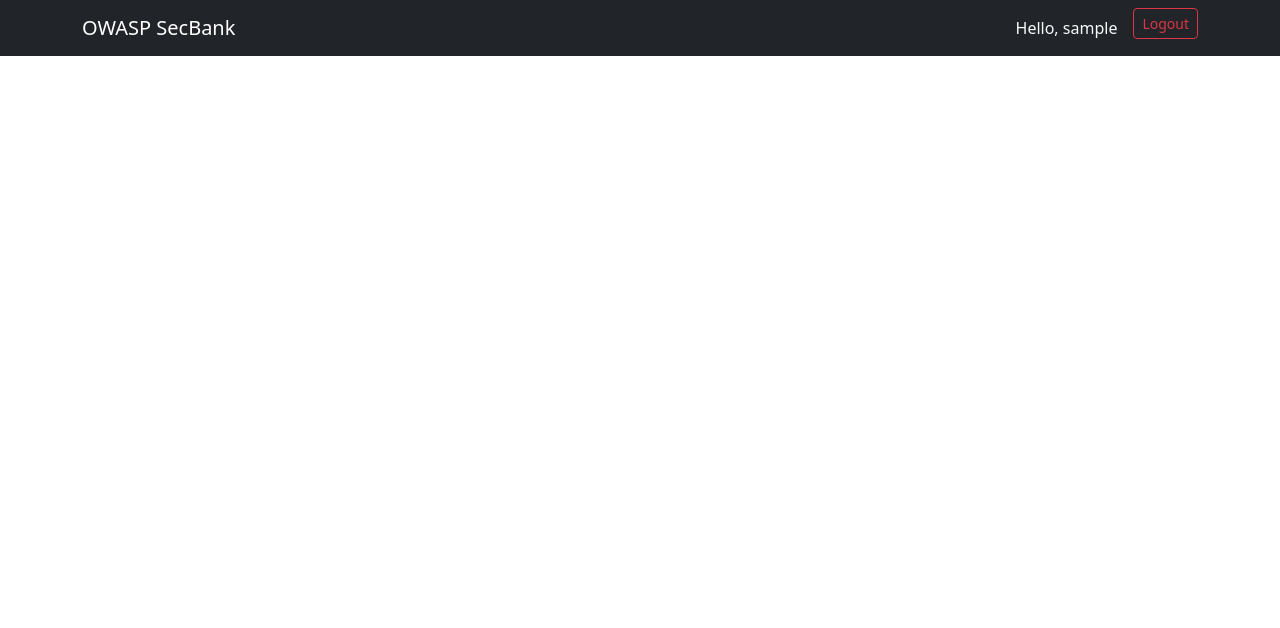
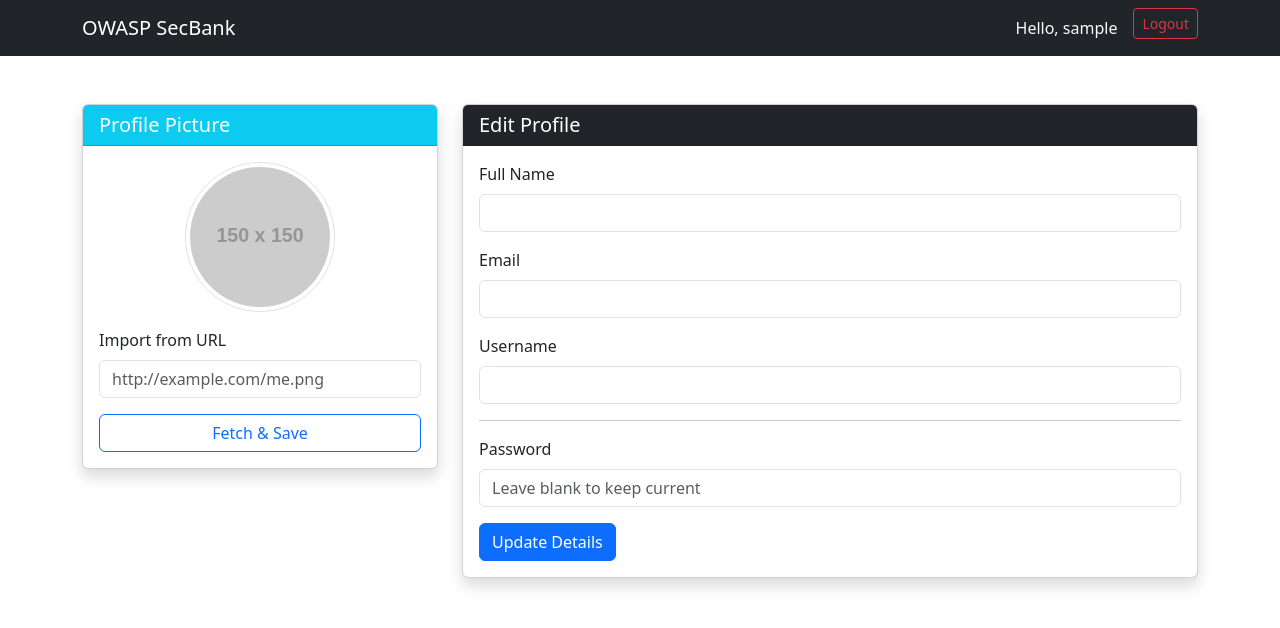
Before and after one commit to Zubs/owasp-sec-bank, a Vue app in the folder insecure/frontend/: page /profile in a window 1280 px wide. Shown: the top 628 px of the page. Built offline with nearby package versions, Linux system fonts and the light colour scheme; no server answers; sample sign-in values are in the browser's storage.

Commit message:
feat: ui: profile view and update

```diff
--- a/insecure/frontend/src/router/index.js
+++ b/insecure/frontend/src/router/index.js
@@ -3,6 +3,7 @@
 import RegisterView from '../views/RegisterView.vue'
 import DashboardView from '../views/DashboardView.vue'
 import TransferView from '../views/TransferView.vue'
+import ProfileView from '../views/ProfileView.vue';
 import { useAuthStore } from '../stores/authStore'
 
 const router = createRouter({
@@ -10,8 +11,24 @@
     routes: [
         { path: '/login', name: 'login', component: LoginView },
         { path: '/register', name: 'register', component: RegisterView },
-        { path: '/', name: 'dashboard', component: DashboardView, meta: { requiresAuth: true } },
-        { path: '/transfer', name: 'transfer', component: TransferView, meta: { requiresAuth: true } },
+        {
+            path: '/',
+            name: 'dashboard',
+            component: DashboardView,
+            meta: { requiresAuth: true }
+        },
+        {
+            path: '/transfer',
+            name: 'transfer',
+            component: TransferView,
+            meta: { requiresAuth: true }
+        },
+        {
+            path: '/profile',
+            name: 'profile',
+            component: ProfileView,
+            meta: { requiresAuth: true }
+        },
     ]
 })
 
--- a/insecure/frontend/src/views/ProfileView.vue
+++ b/insecure/frontend/src/views/ProfileView.vue
@@ -0,0 +1,170 @@
+<template>
+  <div class="container mt-5">
+    <div class="row">
+
+      <div class="col-md-4 mb-4">
+        <div class="card shadow">
+          <div class="card-header bg-info text-white">
+            <h5 class="mb-0">Profile Picture</h5>
+          </div>
+          <div class="card-body text-center">
+            <img :src="avatarUrl" class="rounded-circle img-thumbnail mb-3"
+                 style="width: 150px; height: 150px; object-fit: cover;" alt="Avatar">
+
+            <form @submit.prevent="handleAvatarUpload">
+              <div class="mb-3">
+                <label class="form-label text-start d-block">Import from URL</label>
+                <input v-model="avatarInput" type="text" class="form-control" placeholder="http://example.com/me.png"
+                       required>
+              </div>
+              <button type="submit" class="btn btn-outline-primary w-100" :disabled="loading">
+                {{ loading ? 'Fetching...' : 'Fetch & Save' }}
+              </button>
+            </form>
+
+            <div v-if="avatarMessage" class="alert mt-2 p-1"
+                 :class="avatarStatus === 'success' ? 'alert-success' : 'alert-danger'">
+              <small>{{ avatarMessage }}</small>
+            </div>
+
+            <div v-if="ssrfPreview" class="mt-3 text-start">
+              <label class="badge bg-danger">Server Response Preview:</label>
+              <pre class="bg-light border p-2 mt-1"
+                   style="max-height: 150px; overflow: auto; font-size: 0.75rem;">{{ ssrfPreview }}</pre>
+            </div>
+
+          </div>
+        </div>
+      </div>
+
+      <div class="col-md-8">
+        <div class="card shadow">
+          <div class="card-header bg-dark text-white">
+            <h5 class="mb-0">Edit Profile</h5>
+          </div>
+          <div class="card-body">
+
+            <div v-if="profileMessage" class="alert"
+                 :class="profileStatus === 'success' ? 'alert-success' : 'alert-danger'">
+              {{ profileMessage }}
+            </div>
+
+            <form @submit.prevent="handleUpdateProfile">
+              <div class="mb-3">
+                <label class="form-label">Full Name</label>
+                <input v-model="form.full_name" type="text" class="form-control">
+              </div>
+
+              <div class="mb-3">
+                <label class="form-label">Email</label>
+                <input v-model="form.email" type="email" class="form-control">
+              </div>
+
+              <div class="mb-3">
+                <label class="form-label">Username</label>
+                <input v-model="form.username" type="text" class="form-control">
+              </div>
+
+              <hr>
+
+              <div class="mb-3">
+                <label class="form-label">Password</label>
+                <input v-model="form.password" type="password" class="form-control"
+                       placeholder="Leave blank to keep current">
+              </div>
+
+              <button type="submit" class="btn btn-primary">Update Details</button>
+            </form>
+          </div>
+        </div>
+      </div>
+
+    </div>
+  </div>
+</template>
+
+<script setup>
+import { ref, reactive, onMounted } from 'vue';
+import axios from 'axios';
+import { useAuthStore } from '../stores/authStore';
+
+const authStore = useAuthStore();
+const loading = ref(false);
+
+// Avatar State
+const avatarUrl = ref('https://via.placeholder.com/150');
+const avatarInput = ref('');
+const avatarMessage = ref('');
+const avatarStatus = ref('');
+const ssrfPreview = ref('');
+
+// Profile State
+const form = reactive({
+  full_name: '',
+  email: '',
+  username: '',
+  password: ''
+});
+const profileMessage = ref('');
+const profileStatus = ref('');
+
+onMounted(async () => {
+  try {
+    const res = await axios.get(`/api/user/${authStore.user.user_id}`);
+    const u = res.data.user;
+
+    form.full_name = u.full_name;
+    form.email = u.email;
+    form.username = u.username;
+
+    const potentialAvatar = `/uploads/${authStore.user.user_id}.png`;
+    try {
+      await axios.head(potentialAvatar);
+      avatarUrl.value = potentialAvatar;
+    } catch (e) {
+      console.error(e);
+    }
+  } catch (error) {
+    console.error(error);
+  }
+});
+
+const handleAvatarUpload = async () => {
+  loading.value = true;
+  avatarMessage.value = '';
+  ssrfPreview.value = '';
+
+  try {
+    const res = await axios.post('/api/user/avatar', { imageUrl: avatarInput.value });
+
+    avatarStatus.value = 'success';
+    avatarMessage.value = 'Avatar updated!';
+
+    // The backend saves it as <id>.png. We force a reload of the image by adding a timestamp
+    avatarUrl.value = res.data.url + '?t=' + new Date().getTime();
+
+    if (res.data.preview) {}
+  } catch (error) {
+    avatarStatus.value = 'error';
+    avatarMessage.value = 'Failed to fetch image.';
+    console.error(error);
+  } finally {
+    loading.value = false;
+  }
+};
+
+const handleUpdateProfile = async () => {
+  try {
+    await axios.put(`/api/user/${authStore.user.user_id}`, form);
+
+    profileStatus.value = 'success';
+    profileMessage.value = 'Profile updated successfully.';
+
+    authStore.user.full_name = form.full_name;
+    authStore.user.username = form.username;
+  } catch (error) {
+    profileStatus.value = 'error';
+    profileMessage.value = error.response?.data?.message || 'Update failed';
+  }
+};
+</script>
```
Also changed, not shown: 3 other files (tests, documents, lock files or other folders).
